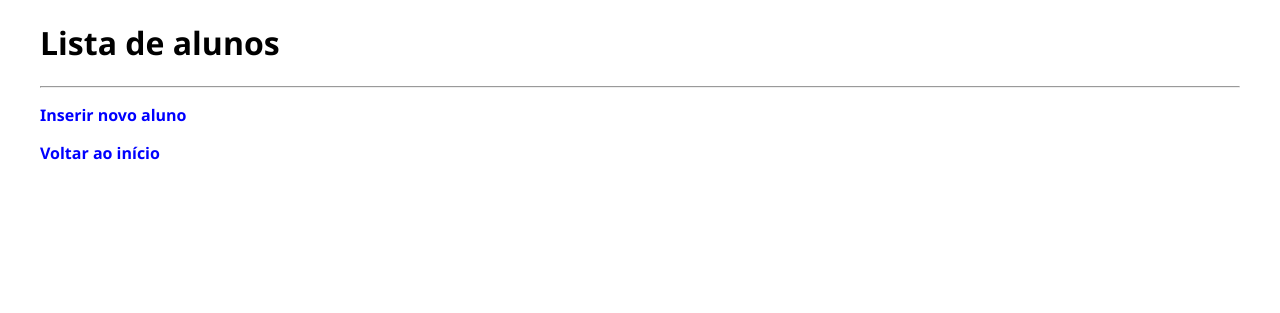
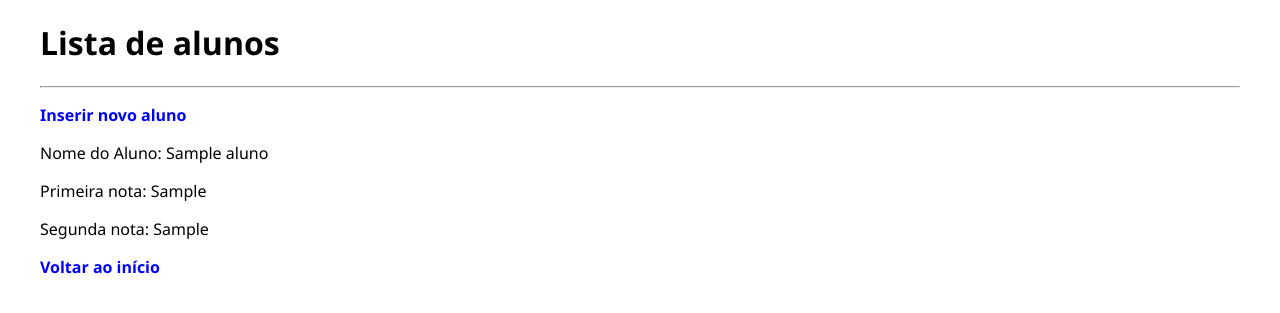
Before and after one commit to viniciusmbarbosa/exercicio-php-crud, a PHP site: page /visualizar.php in a window 1280 px wide. Shown: the top 313 px of the page. Run offline with PHP 8.4, Linux system fonts and the light colour scheme; tables that the repository leaves empty or names only in its code hold one stand-in row (values such as "Sample post").

Commit message:
Exercicio1-crud

```diff
--- a/atualizar.php
+++ b/atualizar.php
@@ -16,7 +16,7 @@
     <form action="#" method="post">
 
 	    <p><label for="nome">Nome:</label>
-	    <input type="text" name="nome" id="nome" required></p>
+	    <input type="text" name="aluno" id="nome" required></p>
 
         <p><label for="primeira">Primeira nota:</label>
 	    <input name="primeira" type="number" id="primeira" step="0.01" min="0.00" max="10.00" required></p>
--- a/src/funcoes-alunos.php
+++ b/src/funcoes-alunos.php
@@ -1,2 +1,54 @@
 <?php
 require_once "conecta.php";
+
+function selectAluno(PDO $conexao): array
+{
+
+$sql = "SELECT
+id,
+nome,
+primeiro,
+segunda,
+(primeiro + segunda) / 2 as media
+FROM alunos";
+
+try {
+    $consulta = $conexao->prepare($sql);
+    $consulta->execute();
+    $resultado = $consulta->fetchAll(PDO::FETCH_ASSOC);
+} catch (Exception $erro) {
+    die("Erro ao carregar Aluno:".$erro->getMessage());
+}
+return $resultado;
+}
+
+function inserirAlunos(
+    PDO $conexao,
+    string $nome,
+    float $primeiro,
+    float $segunda
+
+): void {
+
+    $sql = "INSERT INTO alunos(
+        nome, primeiro, segunda
+    )VALUES(
+        :nome, :primeiro, :segunda
+    )";
+
+    try {
+        $consulta = $conexao->prepare($sql);
+        $consulta->bindValue(":nome", $nome, PDO::PARAM_STR);
+        $consulta->bindValue(":primeiro", $primeiro, PDO::PARAM_STR);
+        $consulta->bindValue(":segunda", $segunda, PDO::PARAM_STR);
+
+        $consulta->execute();
+
+    } catch (Exception $erro) {
+        die("Erro ao inserir: ".$erro->getMessage());
+    }
+}
+
+function atualizarAluno(PDO $conexao, string $nome, int $id): void {
+    $sql = "UPDATE alunos SET nome = :nome WHERE ID = :id";
+}
--- a/visualizar.php
+++ b/visualizar.php
@@ -1,3 +1,8 @@
+<?php
+require_once "./src/funcoes-alunos.php";
+$listaDeAlunos = selectAluno($conexao);
+
+?>
 <!DOCTYPE html>
 <html lang="pt-br">
 <head>
@@ -14,11 +19,21 @@
     <hr>
     <p><a href="inserir.php">Inserir novo aluno</a></p>
 
-   <!-- Aqui você deverá criar o HTML que quiser e o PHP necessários
-para exibir a relação de alunos existentes no banco de dados.
+    <?php
+    foreach($listaDeAlunos as $alunos){?>
+    <article>
+        <p>
+            Nome do Aluno: <?=$alunos['nome']?>
+        </p>
 
-Obs.: não se esqueça de criar também os links dinâmicos para
-as páginas de atualização e exclusão. -->
+        <p>
+            Primeira nota: <?=$alunos['primeiro']?>
+        </p>
+        <p>
+            Segunda nota: <?=$alunos['segunda']?>
+        </p>
+        </article>
+  <?php }  ?>
 
 
     <p><a href="index.php">Voltar ao início</a></p>
```
Also changed, not shown: inserir.php (+26 -4 lines).
